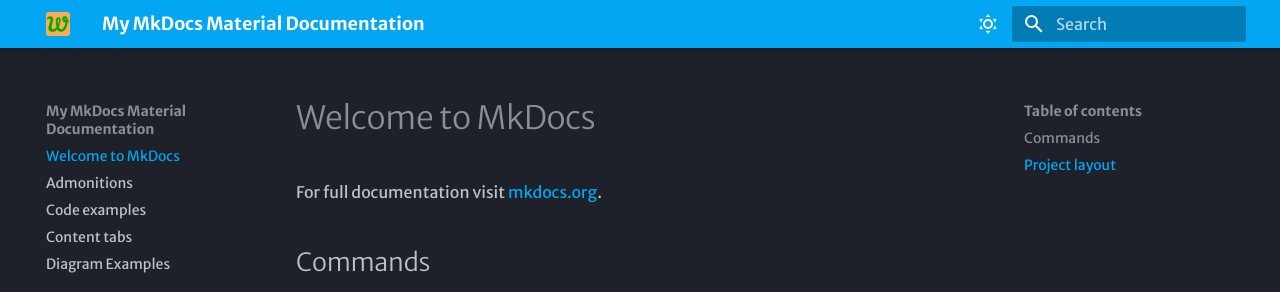
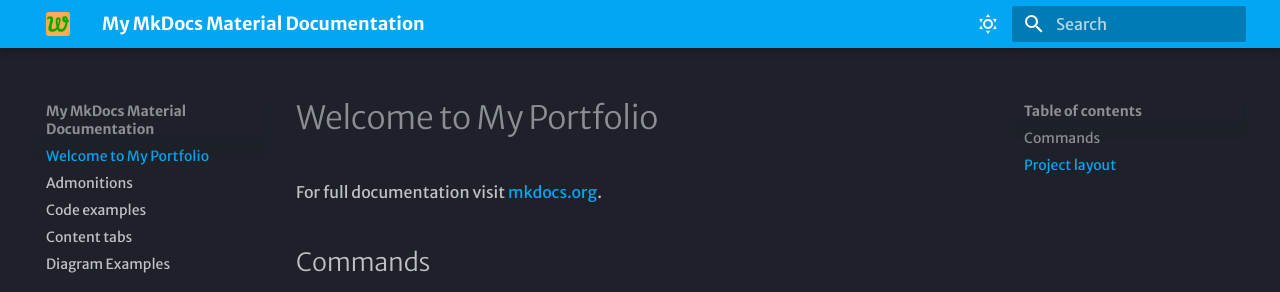
Before and after one commit to Demo-gitaccount/raunakjha, an MkDocs documentation site: the page built from docs/index.md, in a window 1280 px wide. Shown: the top 292 px of the page. Built offline with MkDocs 1.6.1 and Material for MkDocs 9.7.7, drawn with Linux system fonts in a browser that asks for light colours; some web fonts are replaced.

Commit message:
index 1.0

```diff
--- a/docs/index.md
+++ b/docs/index.md
@@ -1,4 +1,4 @@
-# Welcome to MkDocs
+# Welcome to My Portfolio
 
 For full documentation visit [mkdocs.org](https://www.mkdocs.org).
 
```
